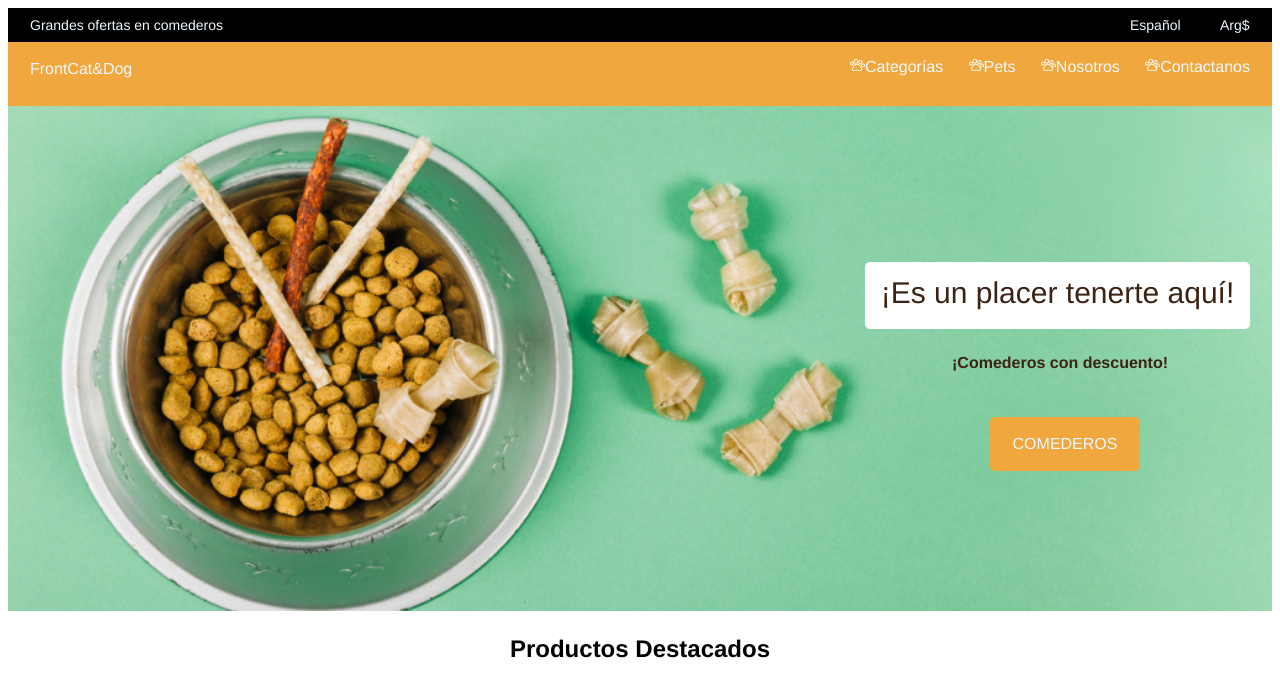
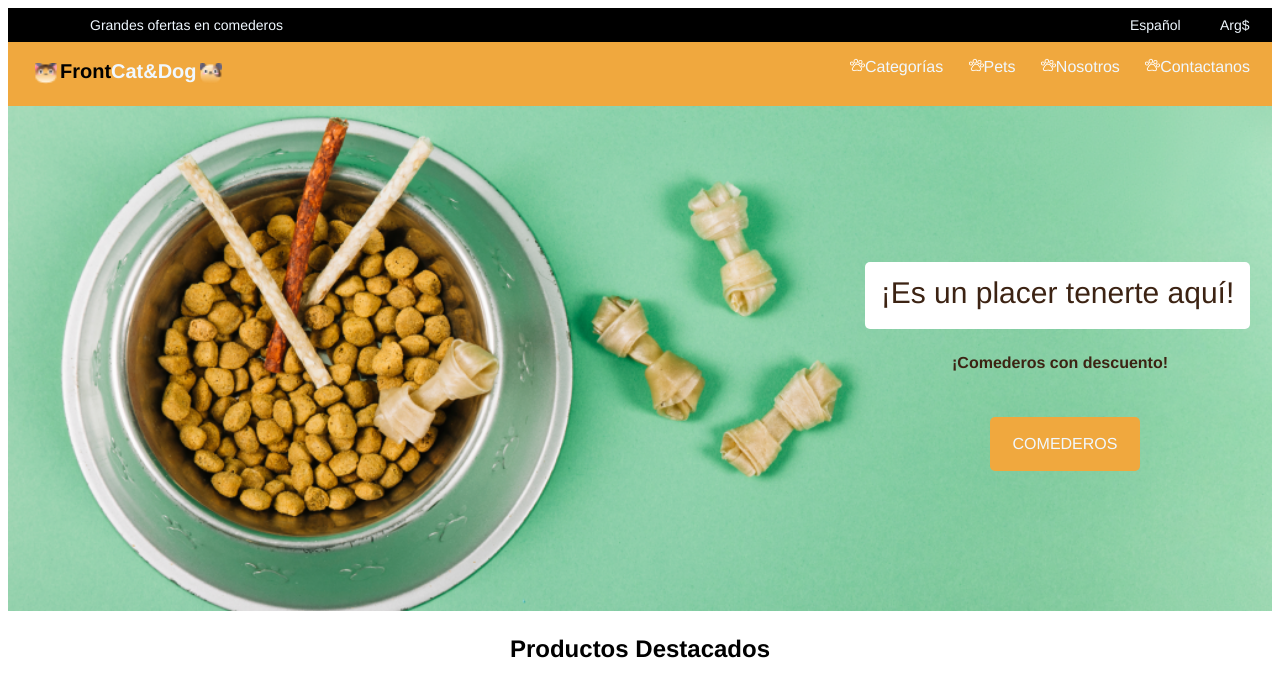
Before and after one commit to GonzaloGollo/PetShop, a plain HTML site: page IndexPetShop.html in a window 1280 px wide. Shown: the top 680 px of the page. Drawn offline with Linux system fonts and the light colour scheme; a script that the page names is missing.

Commit message:
Agregue los logos correctamente en el HTML

```diff
--- a/IndexPetShop.html
+++ b/IndexPetShop.html
@@ -19,7 +19,9 @@
         </div>
         <!--Barra de menú principal-->
         <div class="barraNaranja">
-            <div class="logo"><span>Front</span><span>Cat&Dog</span> </a></div>   <!--Logo-->
+            <img class="imagenLogogato" src="./img/Cat.png">
+            <div><span class="logo">Front</span><span class="logoCat">Cat&Dog</span></div>
+            <img class="imagenLogo" src="./img/Dog.png">   <!--Logo-->
             <nav>   <!--Menú principal-->
                 <ul type="none" class="listaHorizontal">
                     <li><img src="./img/pawprint 1.png">Categorías</li>
--- a/styles.css
+++ b/styles.css
@@ -17,12 +17,11 @@ color: aliceblue;
 font-style: normal;
 font-weight: normal;
 font-size: 14px;
-font-size: 14px;
 line-height: 14px;
 
 width: 300px;
 height: 12px;
-left: 30px;
+left: 90px;
 top: 4px;
 position: absolute;
 }
@@ -66,13 +65,58 @@ position: absolute;
 
    .logo {
     top: 60px;
-    left: 30px;
+    left: 60px;
+    width: 400px;
+    position: absolute;
+    color: rgb(0, 0, 0);
+    display: inline-flex;
+    float: initial;
+    font-style: normal;
+    font-weight:bolder;
+    font-size: 20px;
+   }
+
+   .logoCat {
+    top: 60px;
+    left: 111px;
     width: 400px;
     position: absolute;
     color: aliceblue;
     display: inline-flex;
     float: initial;
+    color: aliceblue;
+    font-style: normal;
+    font-weight:bolder;
+    font-size: 20px;
    }
+
+   .imagenLogogato {
+    top: 63px;
+    left: 35px;
+    box-sizing: content-box;
+    width: 22px;
+    height: 21px;
+    object-fit:cover; /* object-fit:cover;  resize la imagen hasta que la proporcion se rompa, ahi se recorta*/
+    padding: 0px;
+    margin: 0%;
+    z-index: 9999;
+    position: absolute;
+   }
+
+   .imagenLogo {
+    top: 63px;
+    left: 200px;
+    box-sizing: content-box;
+    width: 22px;
+    height: 21px;
+    object-fit:cover; /* object-fit:cover;  resize la imagen hasta que la proporcion se rompa, ahi se recorta*/
+    padding: 0px;
+    margin: 0%;
+    z-index: 9999;
+    position: absolute;
+   }
+
+
 
    .listaHorizontal {
 
```
Also changed, not shown: img/Dog.png (added).
